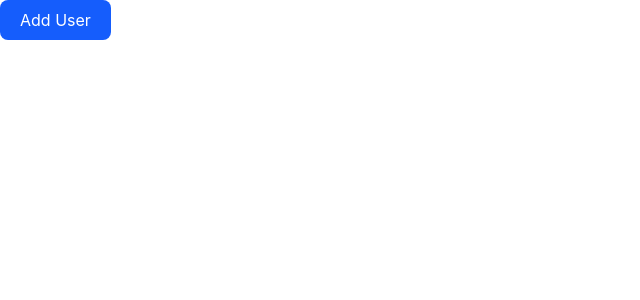
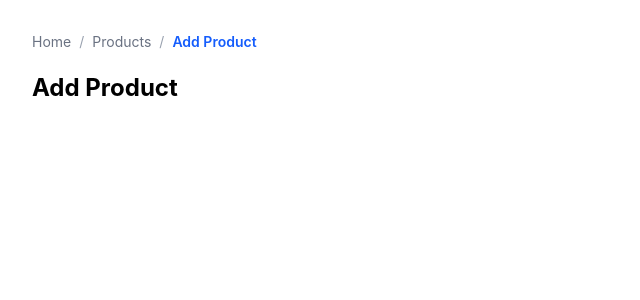
Before and after one commit to Mvinit2245/Millaros_Project, a React (Vite) app in the folder practice-app/: page / in a window 1280 px wide. Shown: the top 300 px of the page, without its empty margins (0-640 px from the left). Built offline with nearby package versions, Linux system fonts and the light colour scheme.

Commit message:
BreadCrumb Component

```diff
--- /dev/null
+++ b/practice-app/src/components/Breadcrumb.jsx
@@ -0,0 +1,26 @@
+
+function Breadcrumb({ items = [] }) {
+  return (
+    <div className="flex items-center gap-2 text-sm">
+      {items.map((item, index) => (
+        <div key={index} className="flex items-center gap-2">
+          <span
+            className={
+              index === items.length - 1
+                ? "font-semibold text-blue-600"
+                : "text-gray-500"
+            }
+          >
+            {item.label}
+          </span>
+
+          {index !== items.length - 1 && (
+            <span className="text-gray-400">/</span>
+          )}
+        </div>
+      ))}
+    </div>
+  );
+}
+
+export default Breadcrumb;
--- a/practice-app/src/main.jsx
+++ b/practice-app/src/main.jsx
@@ -11,6 +11,8 @@ import Popup from './components/PopUp.jsx'
 import Users from './PracticeComponents/Users.jsx'
 import UserPopup from './PracticeComponents/UserPopup.jsx'
 
+import Products from './pages/Products.jsx'
+
 
 createRoot(document.getElementById('root')).render(
   <StrictMode>
@@ -22,6 +24,7 @@ createRoot(document.getElementById('root')).render(
      {/* <PagesUse/> */}
      {/* <Popup/> */}
      {/* <Users/> */}
-     <UserPopup/>
+     {/* <UserPopup/> */}
+     <Products/>
   </StrictMode>,
 )
--- /dev/null
+++ b/practice-app/src/pages/Products.jsx
@@ -0,0 +1,25 @@
+
+import Breadcrumb from "../components/Breadcrumb";
+
+function Products() {
+
+  const breadcrumbItems = [
+    { label: "Home" },
+    { label: "Products" },
+    { label: "Add Product" },
+  ];
+
+  return (
+    <div className="p-8">
+
+      <Breadcrumb items={breadcrumbItems} />
+
+      <h1 className="mt-5 text-2xl font-bold">
+        Add Product
+      </h1>
+
+    </div>
+  );
+}
+
+export default Products;
```
